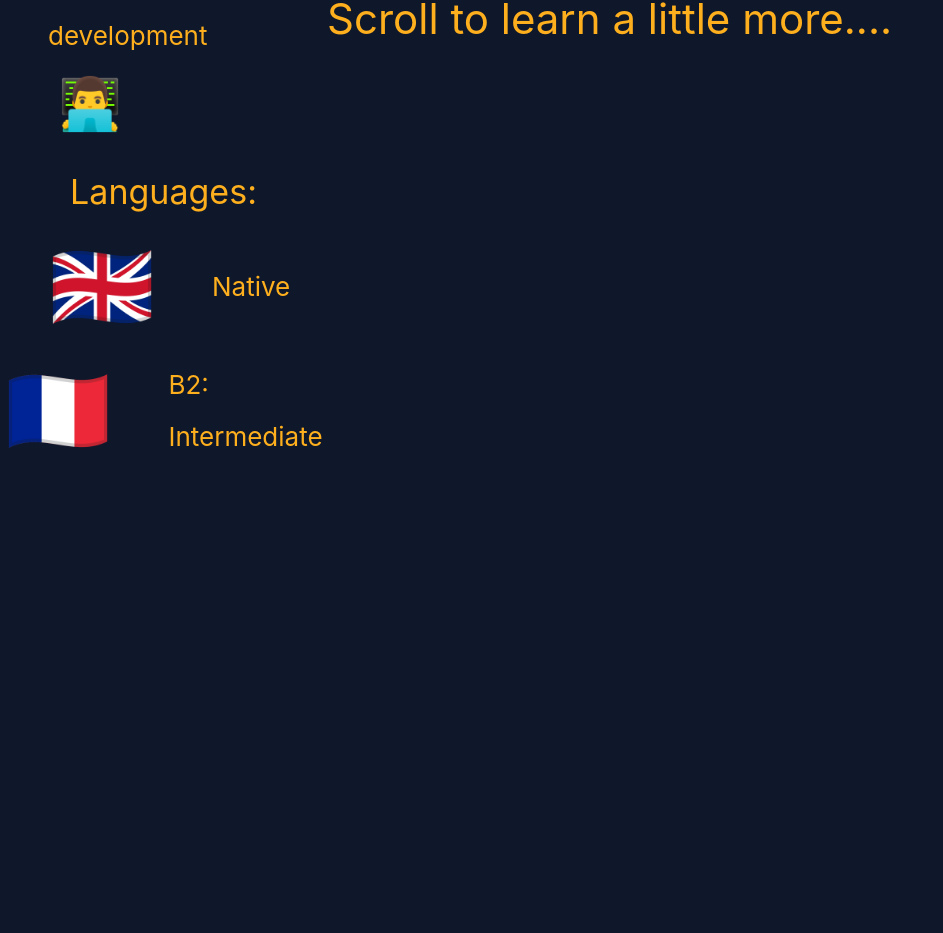
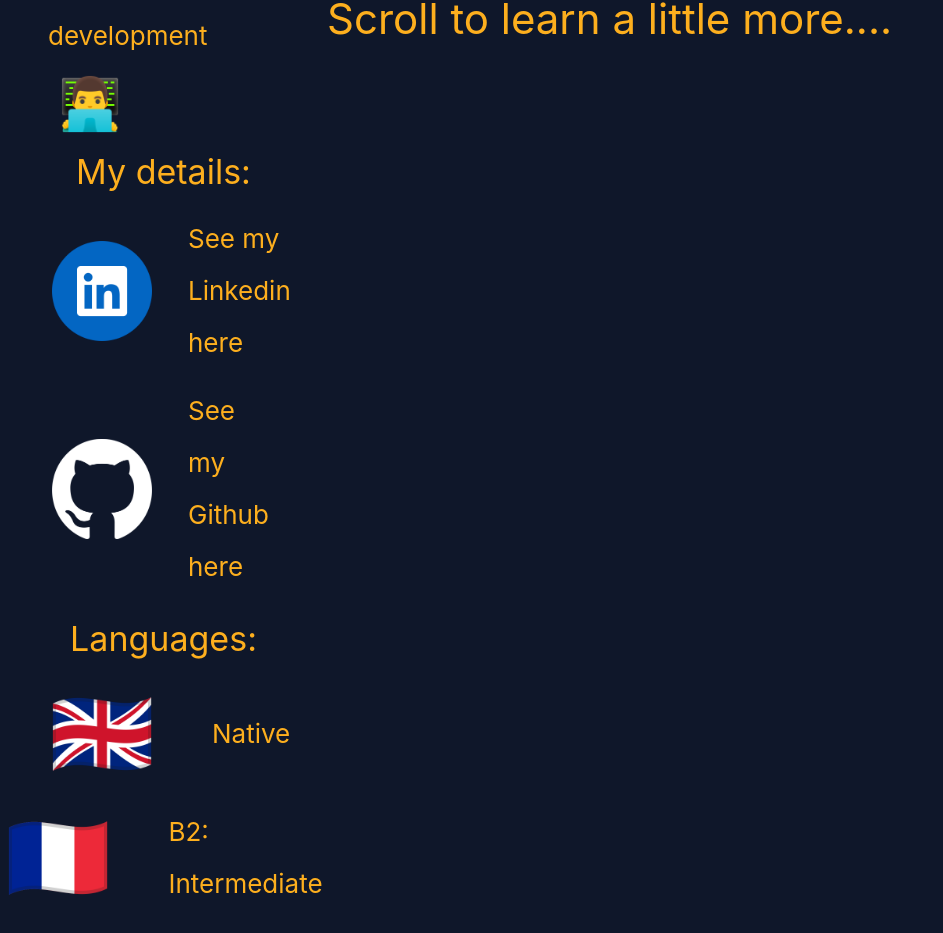
Before and after one commit to dgraham09/portfolio-site, a React (Create React App) app: page / in a window 1280 px wide. Shown: the part 577-1510 px from the top of the page, without its empty margins (0-943 px from the left). Built offline with nearby package versions, Linux system fonts and the light colour scheme; a web font is replaced by a local one.

Commit message:
Added contact details

```diff
--- a/src/components/Profile.js
+++ b/src/components/Profile.js
@@ -2,6 +2,8 @@ import profile from "../assets/profile.jpg";
 import english from "../assets/english.png";
 import french from "../assets/french.png";
 import technologist from "../assets/technologist.png";
+import linkedin from "../assets/linkedin.png";
+import github from "../assets/github.png";
 import LanguagesList from "./LanguagesList";
 import { motion, useScroll, useTransform } from "framer-motion";
 
@@ -25,9 +27,26 @@ const Profile = () => {
           Former Product Owner who has made the switch to Full Stack development
           <img src={technologist} class="emoji"></img>
         </p>
+        <div class="flex flex-col details-container">
+          <h4>My details:</h4>
+          <div class="mt-4 flex flex-row justify-start items-center">
+            <img src={linkedin} class="language"></img>
+            <p class="grow text-start ms-8">
+              <a href="https://www.linkedin.com/in/dgraham3/">
+                See my Linkedin here
+              </a>
+            </p>
+          </div>
+          <div class="mt-4 flex flex-row justify-start items-center">
+            <img src={github} class="language"></img>
+            <p class="grow text-start ms-8">
+              <a href="https://github.com/dgraham09">See my Github here</a>
+            </p>
+          </div>
+        </div>
         <div class="mt-5 languages-container">
           <h4>Languages:</h4>
-          <div class="flex-col">
+          <div class="flex flex-col">
             <div class="mt-4 flex flex-row justify-start items-center">
               <img src={english} class="language"></img>
               <p class="grow text-start ms-14">Native</p>
--- a/src/index.css
+++ b/src/index.css
@@ -76,7 +76,7 @@ p {
   height: 100vh;
 }
 
-.bio-text, .languages-container p{
+.bio-text, .languages-container p, .details-container p{
   font-size: 26px;
 }
 
```
Also changed, not shown: src/assets/github.png (added), src/assets/linkedin.png (added).
